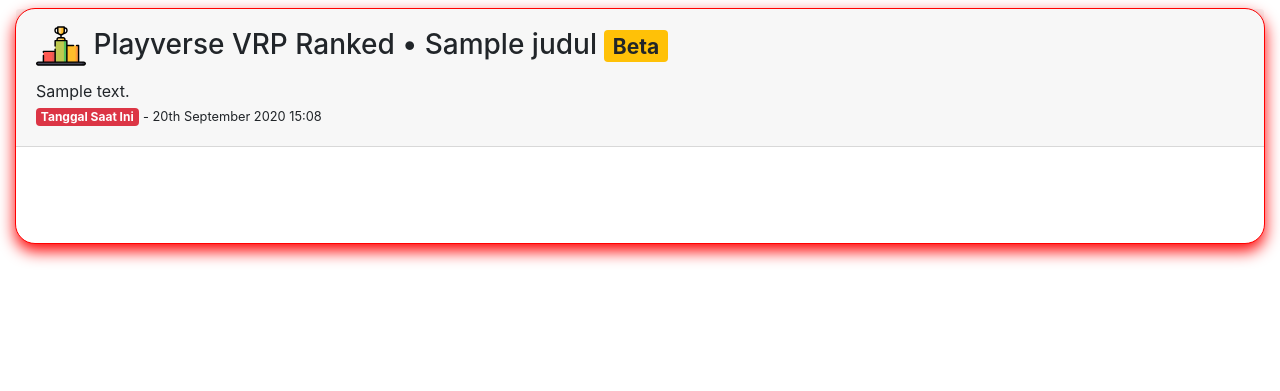
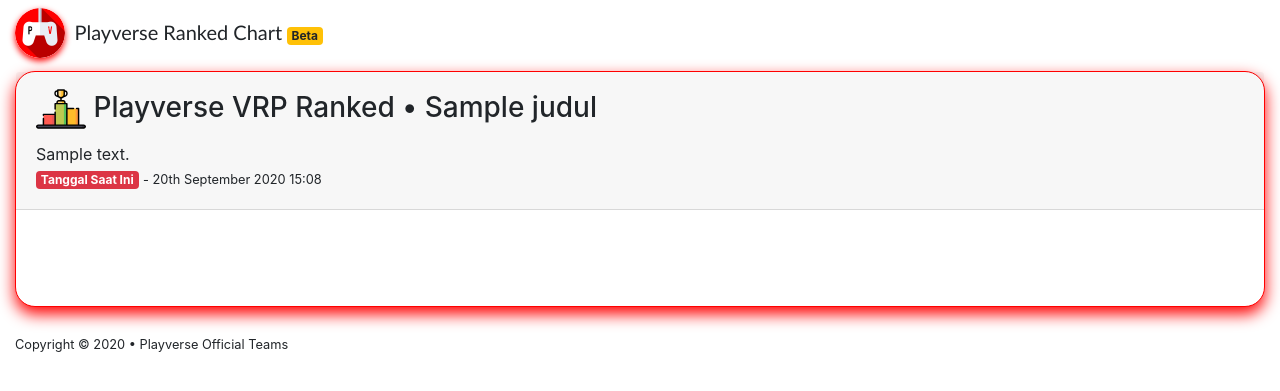
Before and after one commit to play-verse/ucp, a Django app: template templates/rank-base.html in a window 1280 px wide. Shown: the top 391 px of the page. Run offline with Django 3.2, Linux system fonts and the light colour scheme; the template is opened without the code that fills it: most values are stand-ins (such as "Sample title", 1, 10 or a date in 2020); some libraries are stand-ins or nearby versions.

Commit message:
update tampilan rank base

```diff
--- a/static/css/rank.css
+++ b/static/css/rank.css
@@ -68,3 +68,27 @@
 .ranked:hover .nama-player {
     font-weight: bold;
 }
+
+.logo {
+    margin-bottom: 5px;
+}
+
+.logo img {
+    box-shadow: 0 3px 6px red;
+    border-radius: 100%;
+    transition: transform 0.2s;
+}
+
+.logo img:hover {
+    transform: scale(1.2);
+}
+
+.logo span {
+    margin-left: 5px;
+    font-family: 'Calibri';
+    font-size: 20px;
+}
+
+.logo a {
+    text-decoration: none;
+}
--- a/templates/rank-base.html
+++ b/templates/rank-base.html
@@ -23,11 +23,17 @@
 
 <body>
     <div class="container-fluid py-2">
-        <div class="d-flex align-items-center">
+        <div class="logo">
+            <a href="https://playverse.org/" target="_blank">
+                <img src="{% static 'images/logo.png' %}" class="logo" width="50px" />
+            </a>
+            <span class="display-4">Playverse Ranked Chart</span>
+            <label class="badge badge-warning">Beta</label>
+        </div>
+        <div class="d-flex align-items-center mt-2">
             <div class="card w-100 border-red-glow">
                 <div class="card-header">
-                    <h3><img src="{% static 'images/ranking.svg' %}" width="50px" /> Playverse VRP Ranked &bull; {{judul}} <label
-                            class="badge badge-warning">Beta</label></h3>
+                    <h3><img src="{% static 'images/ranking.svg' %}" width="50px" /> Playverse VRP Ranked &bull; {{judul}}</h3>
                     {{ keterangan_dibawah_judul|safe }}
                     <br />
                     <label class="badge badge-danger">Tanggal Saat Ini</label>
@@ -41,6 +47,8 @@
                 </div>
             </div>
         </div>
+        <br/>
+        <small>Copyright &copy; 2020 &bull; Playverse Official Teams</small>
         <!-- Card -->
     </div>
 
```
Also changed, not shown: templates/base.html (+20 -0 lines).
